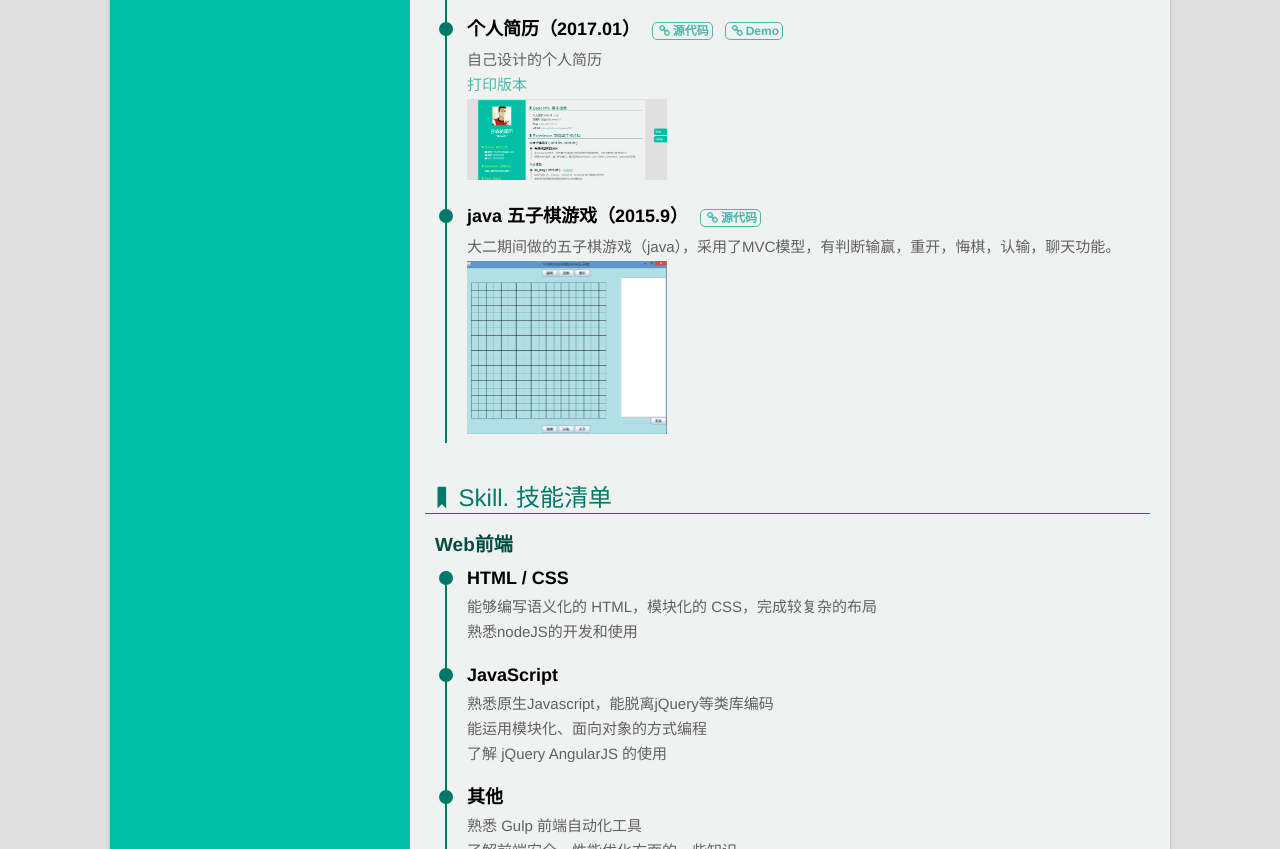
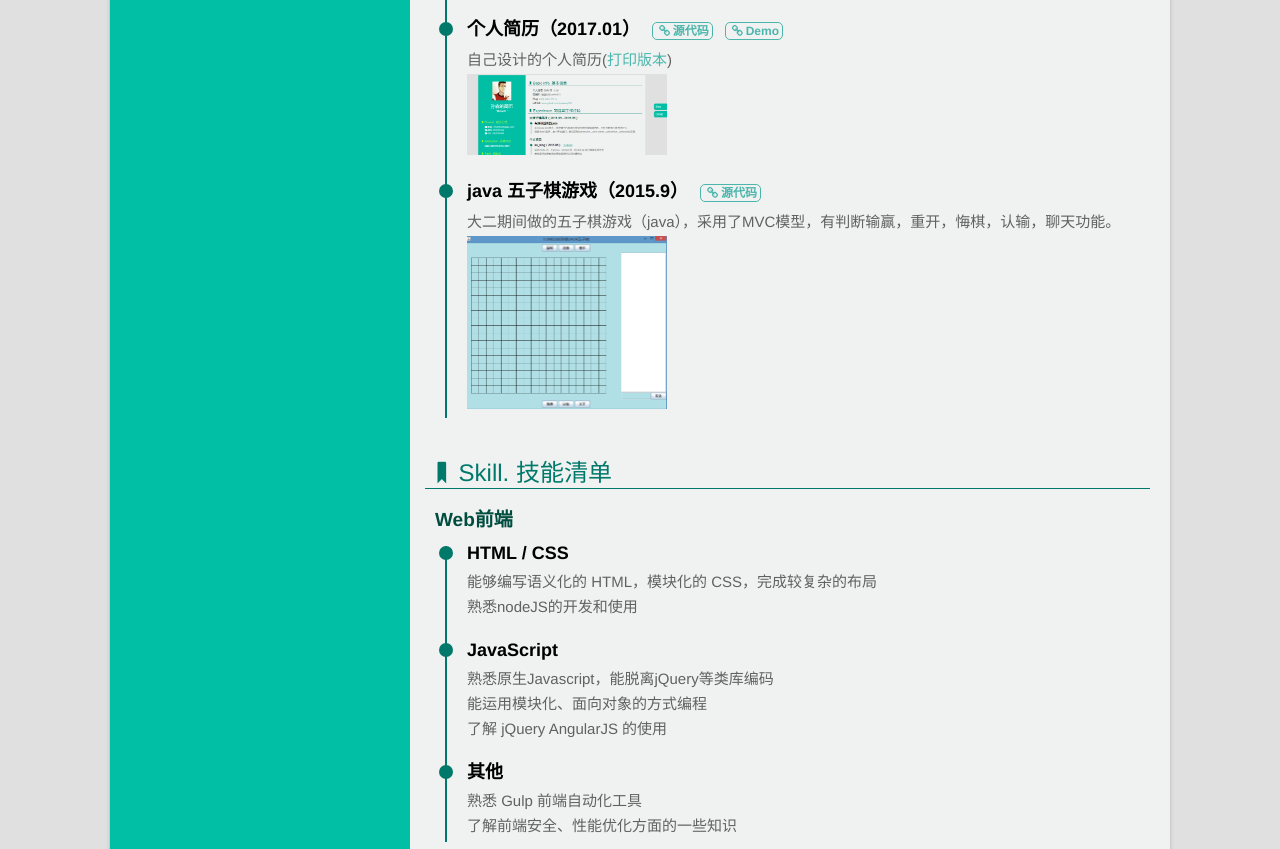
Before and after one commit to qweewq123/resume, a website: page index.html in a window 1280 px wide. Shown: the part 1872-2721 px from the top of the page. Drawn offline with Linux system fonts and the light colour scheme.

Commit message:
Update index.html

```diff
--- a/index.html
+++ b/index.html
@@ -195,8 +195,7 @@
                                 <a href="https://github.com/qweewq123/resume" target="_blank"><i class="icon-link"></i>源代码</a>
                                 <a href="https://qweewq123.github.io/resume/" target="_blank"><i class="icon-link"></i>Demo</a>
                             </h4>
-                            <p>自己设计的个人简历</p>
-                            <p><a href="https://github.com/qweewq123/resume/print.html" target="_blank">打印版本</a></p>
+                            <p>自己设计的个人简历(<a href="https://qweewq123.github.io/resume/print.html" target="_blank">打印版本</a>)</p>
                             <img src="img/resume.png">
                         </li>
                         <li>
```
